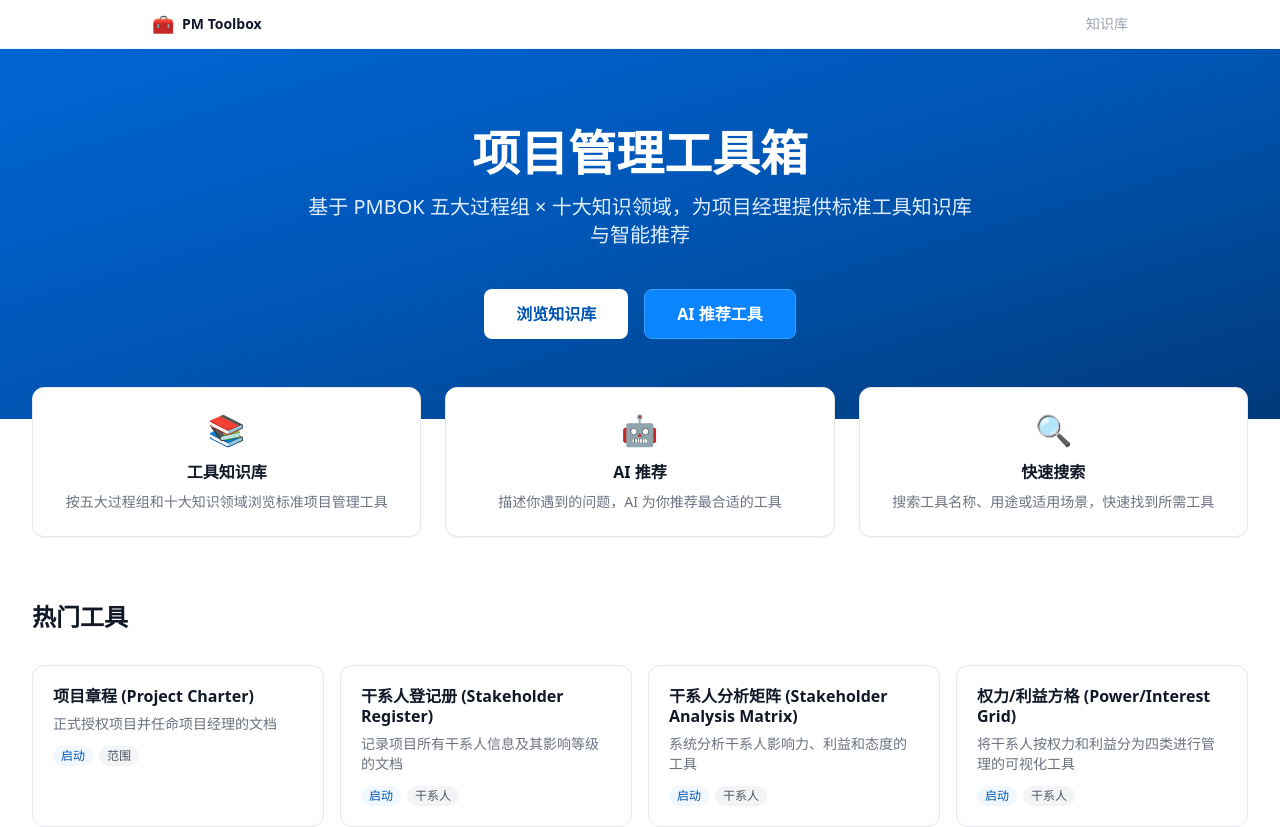
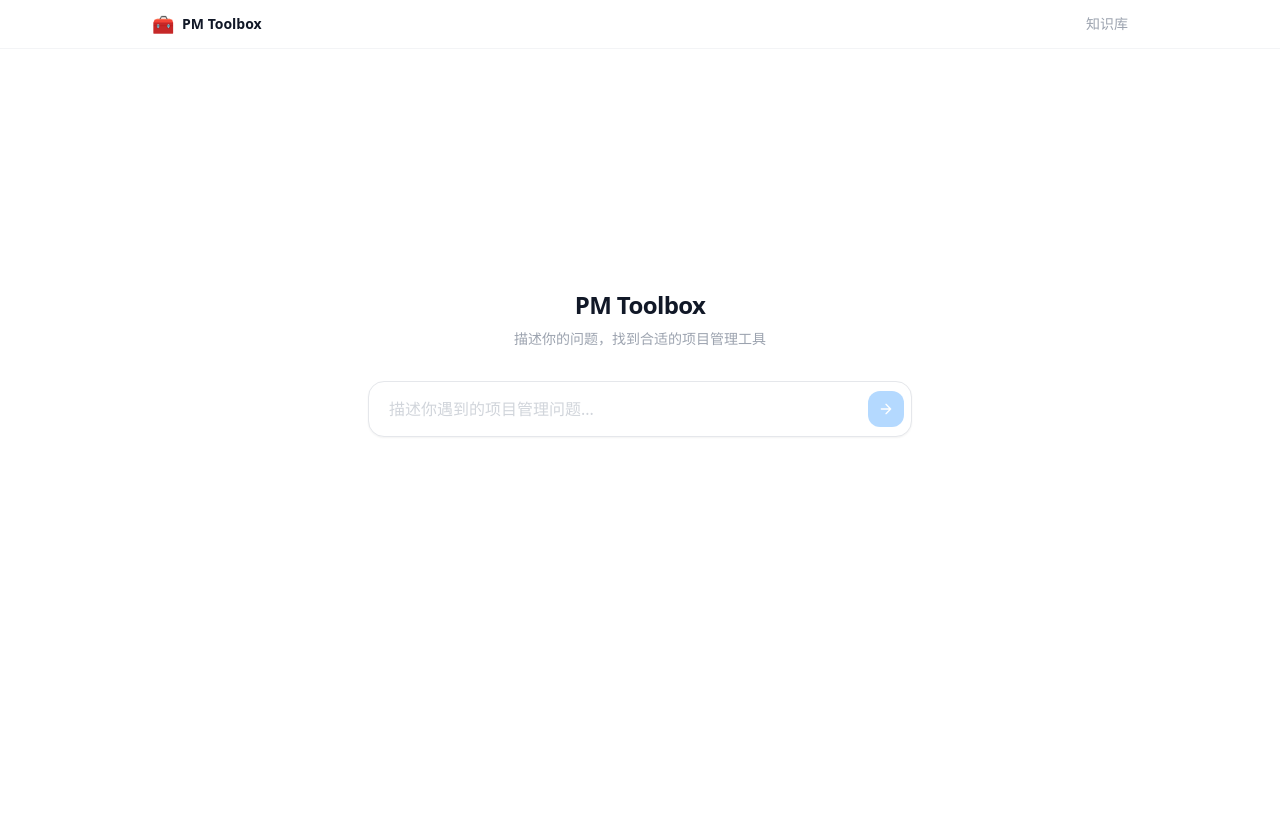
Before and after one commit to goldwish1/pm-toolbox, a Next.js app: page / in a window 1280 px wide. Shown: the top 827 px of the page. After the commit the page ends 801 px from the top, so only its background shows below. Built offline with nearby package versions, Linux system fonts and the light colour scheme.

Commit message:
feat: minimalist search-first homepage with inline results
Co-Authored-By: Claude Opus 4.6 <noreply@anthropic.com>

```diff
--- a/src/app/page.tsx
+++ b/src/app/page.tsx
@@ -1,75 +1,224 @@
+"use client";
+
+import { useState, useRef, useCallback, useMemo } from "react";
 import Link from "next/link";
-import ToolCard from "@/components/ToolCard";
 import { getAllTools } from "@/lib/tools";
 
+interface RecommendedTool {
+  slug: string;
+  name: string;
+  summary: string;
+  processGroup: string;
+  knowledgeArea: string;
+}
+
+interface SearchResult {
+  reasoning: string;
+  tools: RecommendedTool[];
+}
+
 export default function HomePage() {
-  const tools = getAllTools();
-  const hotTools = tools.slice(0, 8);
+  const [query, setQuery] = useState("");
+  const [loading, setLoading] = useState(false);
+  const [result, setResult] = useState<SearchResult | null>(null);
+  const [error, setError] = useState<string | null>(null);
+  const [hasSearched, setHasSearched] = useState(false);
+  const inputRef = useRef<HTMLInputElement>(null);
+
+  const hotTools = useMemo(() => getAllTools().slice(0, 4), []);
+
+  const handleSearch = useCallback(
+    async (e: React.FormEvent) => {
+      e.preventDefault();
+      const trimmed = query.trim();
+      if (!trimmed || loading) return;
+
+      setLoading(true);
+      setError(null);
+      setResult(null);
+      setHasSearched(true);
+
+      try {
+        const res = await fetch("/api/recommend", {
+          method: "POST",
+          headers: { "Content-Type": "application/json" },
+          body: JSON.stringify({ question: trimmed }),
+        });
+        const data = await res.json();
+        setResult(data);
+      } catch {
+        setError("暂时无法获取推荐，请稍后重试");
+      } finally {
+        setLoading(false);
+      }
+    },
+    [query, loading]
+  );
+
+  const handleRetry = useCallback(() => {
+    setError(null);
+    setLoading(true);
+    const trimmed = query.trim();
+    fetch("/api/recommend", {
+      method: "POST",
+      headers: { "Content-Type": "application/json" },
+      body: JSON.stringify({ question: trimmed }),
+    })
+      .then((res) => res.json())
+      .then((data) => setResult(data))
+      .catch(() => setError("暂时无法获取推荐，请稍后重试"))
+      .finally(() => setLoading(false));
+  }, [query]);
 
   return (
-    <div>
-      {/* Hero */}
-      <section className="bg-gradient-to-br from-primary-600 via-primary-700 to-primary-900 text-white">
-        <div className="max-w-7xl mx-auto px-4 sm:px-6 lg:px-8 py-20 text-center">
-          <h1 className="text-4xl sm:text-5xl font-bold mb-4">
-            项目管理工具箱
+    <div className="min-h-[calc(100vh-3rem)] flex flex-col">
+      {/* Search Area */}
+      <div
+        className={`flex flex-col items-center transition-all duration-500 ease-out ${
+          hasSearched ? "pt-8 pb-6" : "pt-[30vh] pb-12"
+        }`}
+      >
+        <h1 className="text-2xl font-semibold text-gray-900 mb-2 tracking-tight">
+          PM Toolbox
         </h1>
-          <p className="text-lg sm:text-xl text-primary-100 max-w-2xl mx-auto mb-10">
-            基于 PMBOK 五大过程组 × 十大知识领域，为项目经理提供标准工具知识库与智能推荐
+        <p className="text-sm text-gray-400 mb-8">
+          描述你的问题，找到合适的项目管理工具
         </p>
-          <div className="flex flex-col sm:flex-row gap-4 justify-center">
+
+        <form onSubmit={handleSearch} className="w-full max-w-xl px-4">
+          <div className="relative">
+            <input
+              ref={inputRef}
+              type="text"
+              value={query}
+              onChange={(e) => setQuery(e.target.value)}
+              placeholder="描述你遇到的项目管理问题..."
+              className="w-full h-14 px-5 pr-12 text-base bg-white border border-gray-200 rounded-2xl
+                         shadow-sm placeholder:text-gray-300
+                         focus:outline-none focus:border-primary-400 focus:ring-4 focus:ring-primary-400/10
+                         transition-all duration-200"
+              disabled={loading}
+            />
+            <button
+              type="submit"
+              disabled={loading || !query.trim()}
+              className="absolute right-2 top-1/2 -translate-y-1/2 w-9 h-9 flex items-center justify-center
+                         rounded-xl bg-primary-500 text-white
+                         hover:bg-primary-600 transition-colors
+                         disabled:opacity-30 disabled:cursor-not-allowed"
+            >
+              <svg className="w-4 h-4" fill="none" viewBox="0 0 24 24" stroke="currentColor">
+                <path strokeLinecap="round" strokeLinejoin="round" strokeWidth={2} d="M5 12h14M12 5l7 7-7 7" />
+              </svg>
+            </button>
+          </div>
+        </form>
+      </div>
+
+      {/* Results Area */}
+      <div className="flex-1 max-w-2xl mx-auto w-full px-4 pb-16">
+        {/* Loading */}
+        {loading && (
+          <div className="flex items-center justify-center gap-1.5 py-12">
+            <span className="w-2 h-2 bg-gray-300 rounded-full animate-bounce-dot" />
+            <span className="w-2 h-2 bg-gray-300 rounded-full animate-bounce-dot animation-delay-100" />
+            <span className="w-2 h-2 bg-gray-300 rounded-full animate-bounce-dot animation-delay-200" />
+          </div>
+        )}
+
+        {/* Error */}
+        {error && (
+          <div className="text-center py-12">
+            <p className="text-sm text-gray-400 mb-4">{error}</p>
+            <button
+              onClick={handleRetry}
+              className="text-sm text-primary-500 hover:text-primary-600 font-medium"
+            >
+              重试
+            </button>
+          </div>
+        )}
+
+        {/* Results */}
+        {result && !loading && !error && (
+          <div className="space-y-6">
+            {/* AI Reasoning */}
+            {result.reasoning && (
+              <div className="flex items-start gap-3 bg-gray-50 rounded-2xl p-5 animate-fade-in-up">
+                <span className="w-1.5 h-1.5 bg-primary-500 rounded-full mt-1.5 flex-shrink-0" />
+                <p className="text-sm text-gray-500 leading-relaxed">{result.reasoning}</p>
+              </div>
+            )}
+
+            {/* Tool Cards */}
+            {result.tools && result.tools.length > 0 && (
+              <div className="grid grid-cols-1 sm:grid-cols-2 gap-3">
+                {result.tools.map((tool, i) => (
                   <Link
-              href="/knowledge"
-              className="inline-flex items-center justify-center px-8 py-3 bg-white text-primary-700 font-semibold rounded-lg hover:bg-primary-50 transition-colors"
+                    key={tool.slug}
+                    href={`/knowledge/${tool.slug}`}
+                    className="block bg-white rounded-2xl border border-gray-100 p-5
+                               shadow-sm hover:shadow-md hover:-translate-y-0.5
+                               transition-all duration-200 animate-fade-in-up"
+                    style={{ animationDelay: `${i * 0.08}s` }}
                   >
-              浏览知识库
+                    <h3 className="font-semibold text-sm text-gray-900 mb-1.5">
+                      {tool.name}
+                    </h3>
+                    <p className="text-xs text-gray-400 mb-3 line-clamp-2">
+                      {tool.summary}
+                    </p>
+                    <div className="flex flex-wrap gap-1.5">
+                      <span className="inline-block px-2 py-0.5 bg-primary-50 text-primary-600 text-xs rounded-full">
+                        {tool.processGroup}
+                      </span>
+                      <span className="inline-block px-2 py-0.5 bg-gray-100 text-gray-500 text-xs rounded-full">
+                        {tool.knowledgeArea}
+                      </span>
+                    </div>
                   </Link>
+                ))}
+              </div>
+            )}
+
+            {/* No results fallback: show hot tools */}
+            {(!result.tools || result.tools.length === 0) && (
+              <div className="space-y-4">
+                <p className="text-sm text-gray-400 text-center">
+                  没有找到匹配的工具，以下是热门工具供参考：
+                </p>
+                <div className="grid grid-cols-1 sm:grid-cols-2 gap-3">
+                  {hotTools.map((tool, i) => (
                     <Link
-              href="/"
-              className="inline-flex items-center justify-center px-8 py-3 bg-primary-500 text-white font-semibold rounded-lg hover:bg-primary-400 transition-colors border border-primary-400"
+                      key={tool.slug}
+                      href={`/knowledge/${tool.slug}`}
+                      className="block bg-white rounded-2xl border border-gray-100 p-5
+                                 shadow-sm hover:shadow-md hover:-translate-y-0.5
+                                 transition-all duration-200 animate-fade-in-up"
+                      style={{ animationDelay: `${i * 0.08}s` }}
                     >
-              AI 推荐工具
+                      <h3 className="font-semibold text-sm text-gray-900 mb-1.5">
+                        {tool.name}
+                      </h3>
+                      <p className="text-xs text-gray-400 mb-3 line-clamp-2">
+                        {tool.summary}
+                      </p>
+                      <div className="flex flex-wrap gap-1.5">
+                        <span className="inline-block px-2 py-0.5 bg-primary-50 text-primary-600 text-xs rounded-full">
+                          {tool.processGroup}
+                        </span>
+                        <span className="inline-block px-2 py-0.5 bg-gray-100 text-gray-500 text-xs rounded-full">
+                          {tool.knowledgeArea}
+                        </span>
+                      </div>
                     </Link>
+                  ))}
                 </div>
               </div>
-      </section>
-
-      {/* Feature Cards */}
-      <section className="max-w-7xl mx-auto px-4 sm:px-6 lg:px-8 -mt-8">
-        <div className="grid grid-cols-1 md:grid-cols-3 gap-6">
-          <div className="bg-white rounded-xl shadow-sm border border-gray-200 p-6 text-center">
-            <div className="text-3xl mb-3">📚</div>
-            <h3 className="font-semibold text-gray-900 mb-2">工具知识库</h3>
-            <p className="text-sm text-gray-500">
-              按五大过程组和十大知识领域浏览标准项目管理工具
-            </p>
+            )}
           </div>
-          <div className="bg-white rounded-xl shadow-sm border border-gray-200 p-6 text-center">
-            <div className="text-3xl mb-3">🤖</div>
-            <h3 className="font-semibold text-gray-900 mb-2">AI 推荐</h3>
-            <p className="text-sm text-gray-500">
-              描述你遇到的问题，AI 为你推荐最合适的工具
-            </p>
+        )}
       </div>
-          <div className="bg-white rounded-xl shadow-sm border border-gray-200 p-6 text-center">
-            <div className="text-3xl mb-3">🔍</div>
-            <h3 className="font-semibold text-gray-900 mb-2">快速搜索</h3>
-            <p className="text-sm text-gray-500">
-              搜索工具名称、用途或适用场景，快速找到所需工具
-            </p>
-          </div>
-        </div>
-      </section>
-
-      {/* Hot Tools */}
-      <section className="max-w-7xl mx-auto px-4 sm:px-6 lg:px-8 py-16">
-        <h2 className="text-2xl font-bold text-gray-900 mb-8">热门工具</h2>
-        <div className="grid grid-cols-1 sm:grid-cols-2 lg:grid-cols-4 gap-4">
-          {hotTools.map((tool) => (
-            <ToolCard key={tool.slug} tool={tool} />
-          ))}
-        </div>
-      </section>
     </div>
   );
 }
```
Lines whose indentation alone changed are shown as unchanged.
